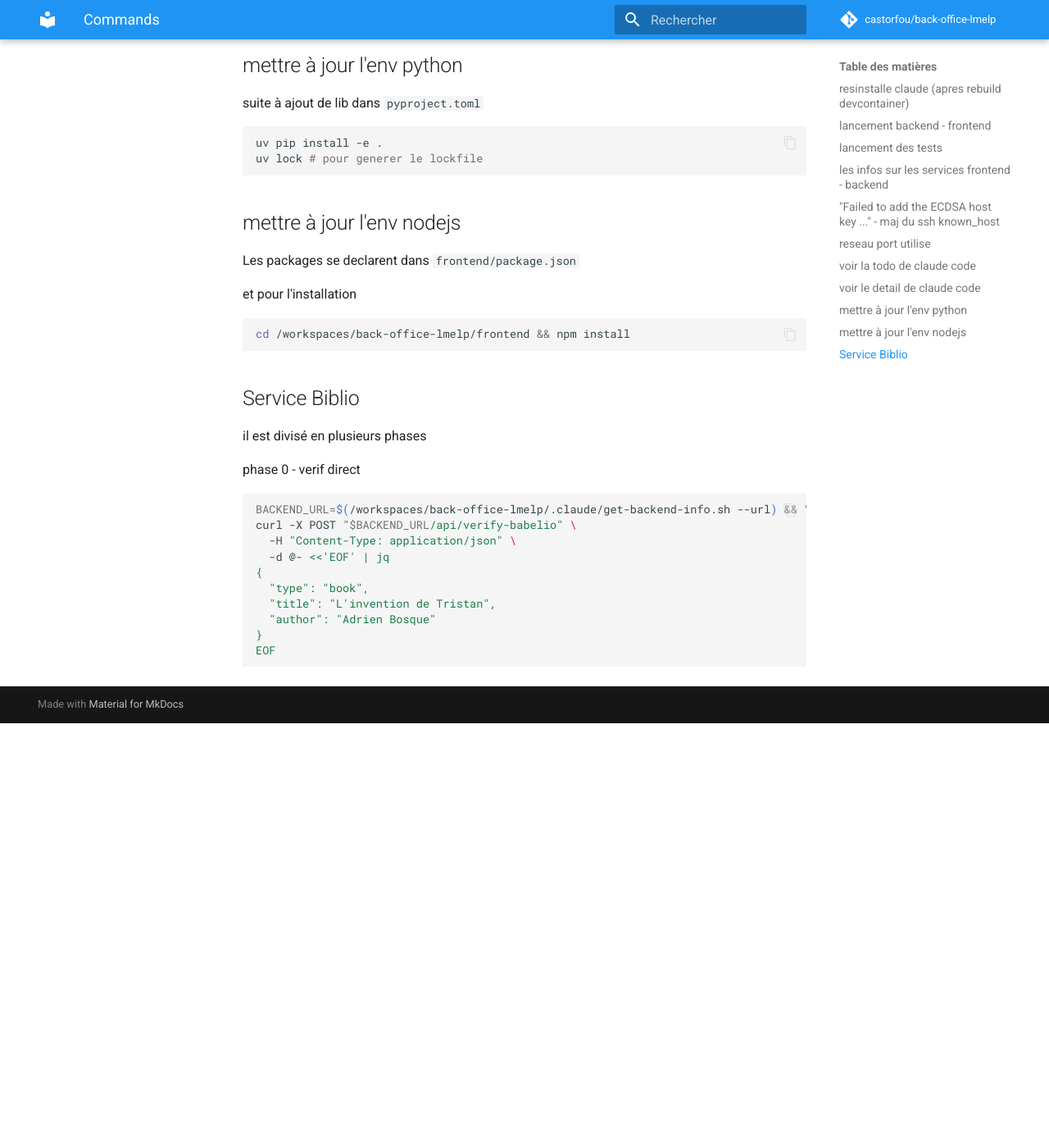
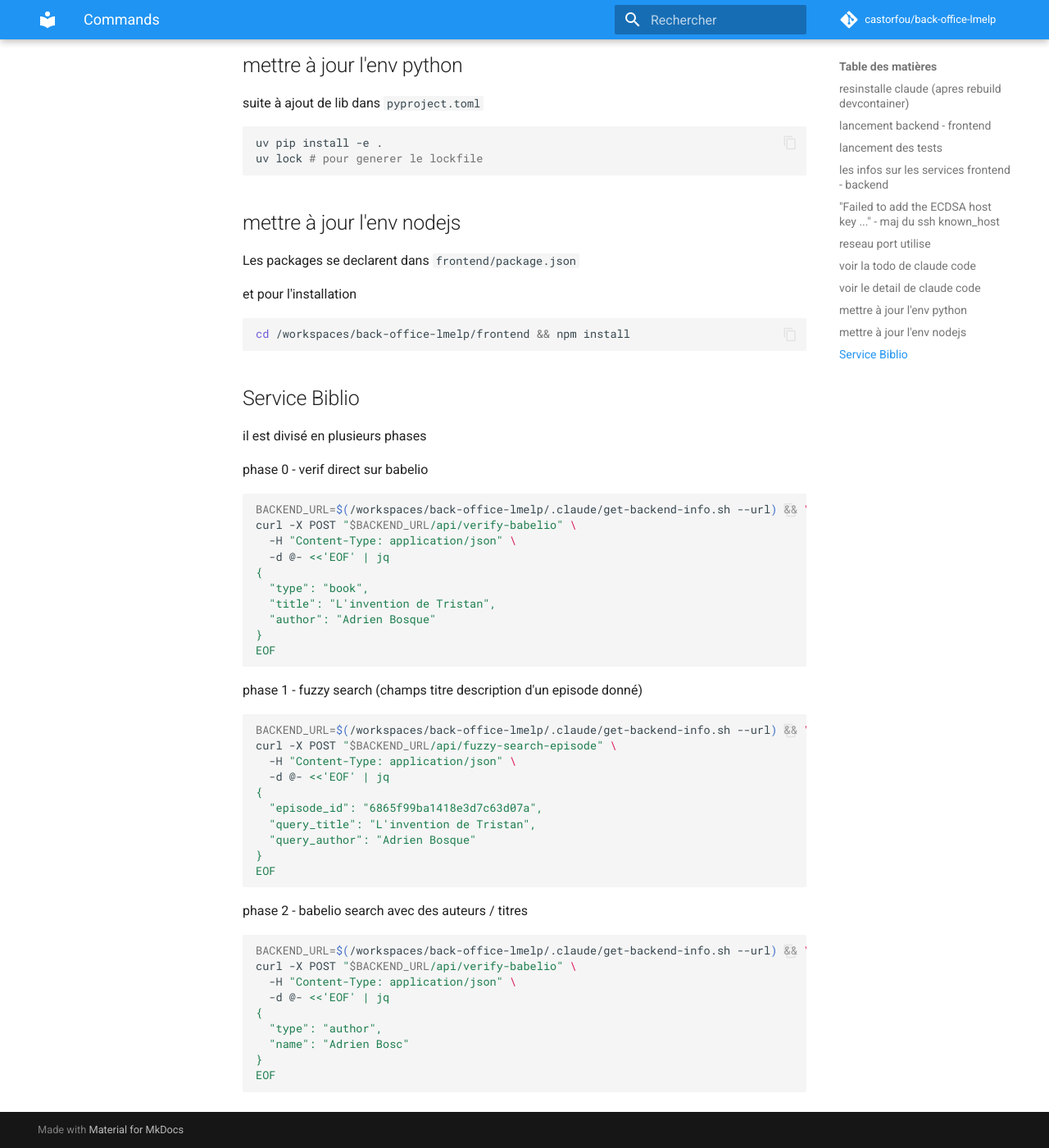
Before and after one commit to castorfou/back-office-lmelp, an MkDocs documentation site: the page built from docs/commands.md, in a window 1280 px wide and 1400 px high, scrolled down 3498 px. Shown: the whole window at 82% size. Built offline with MkDocs 1.6.1 and Material for MkDocs 9.7.7, drawn with Linux system fonts in a browser that asks for light colours; comment, search, counter and statistics services are not loaded; before the commit the page ends 4380 px from its top, so only the background shows below that.

Commit message:
les commandes /api/fuzzy-search-episode et /api/verify-babelio

````diff
--- a/docs/commands.md
+++ b/docs/commands.md
@@ -177,7 +177,7 @@
 
 il est divisé en plusieurs phases
 
-phase 0 - verif direct
+phase 0 - verif direct sur babelio
 
 ```bash
 BACKEND_URL=$(/workspaces/back-office-lmelp/.claude/get-backend-info.sh --url) && \
@@ -191,3 +191,32 @@
 }
 EOF
 ```
+
+phase 1 - fuzzy search (champs titre description d'un episode donné)
+
+```bash
+BACKEND_URL=$(/workspaces/back-office-lmelp/.claude/get-backend-info.sh --url) && \
+curl -X POST "$BACKEND_URL/api/fuzzy-search-episode" \
+  -H "Content-Type: application/json" \
+  -d @- <<'EOF' | jq
+{
+  "episode_id": "6865f99ba1418e3d7c63d07a",
+  "query_title": "L'invention de Tristan",
+  "query_author": "Adrien Bosque"
+}
+EOF
+```
+
+phase 2 - babelio search avec des auteurs / titres
+
+```bash
+BACKEND_URL=$(/workspaces/back-office-lmelp/.claude/get-backend-info.sh --url) && \
+curl -X POST "$BACKEND_URL/api/verify-babelio" \
+  -H "Content-Type: application/json" \
+  -d @- <<'EOF' | jq
+{
+  "type": "author",
+  "name": "Adrien Bosc"
+}
+EOF
+```
````
